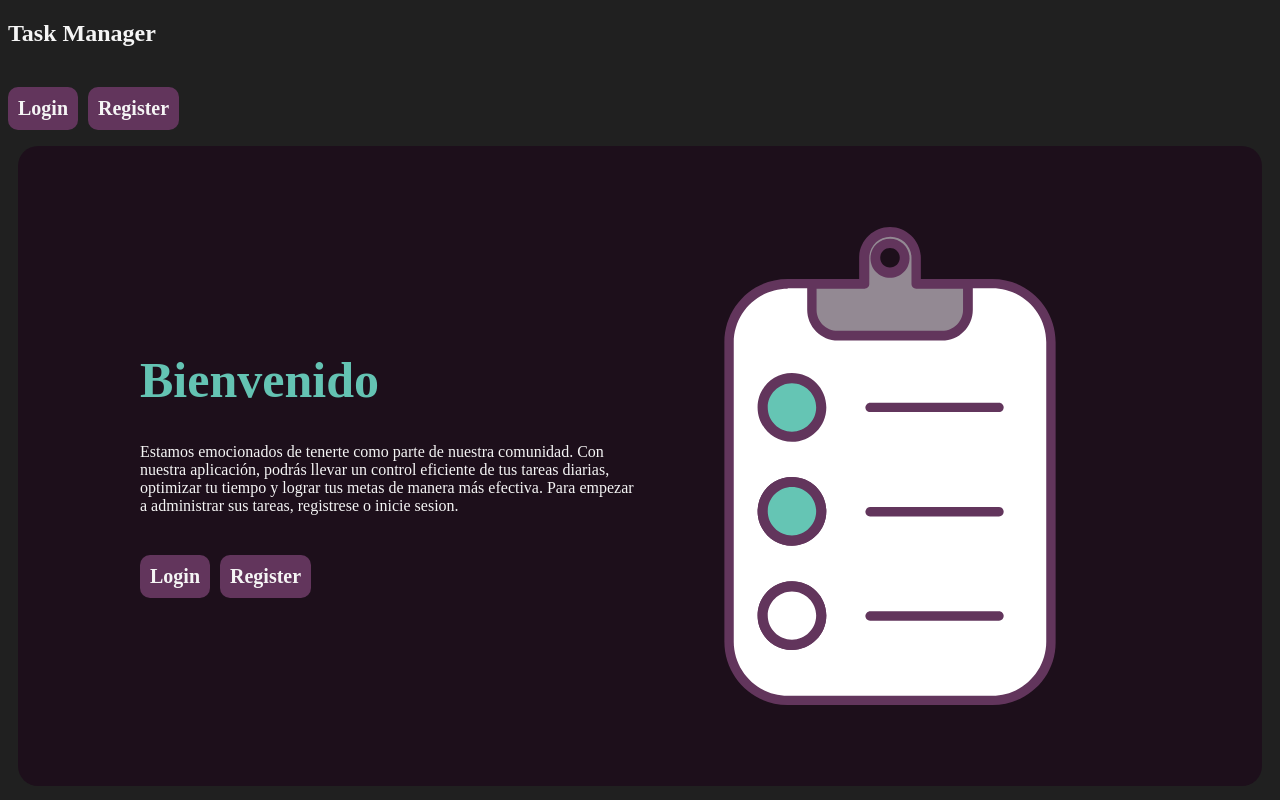
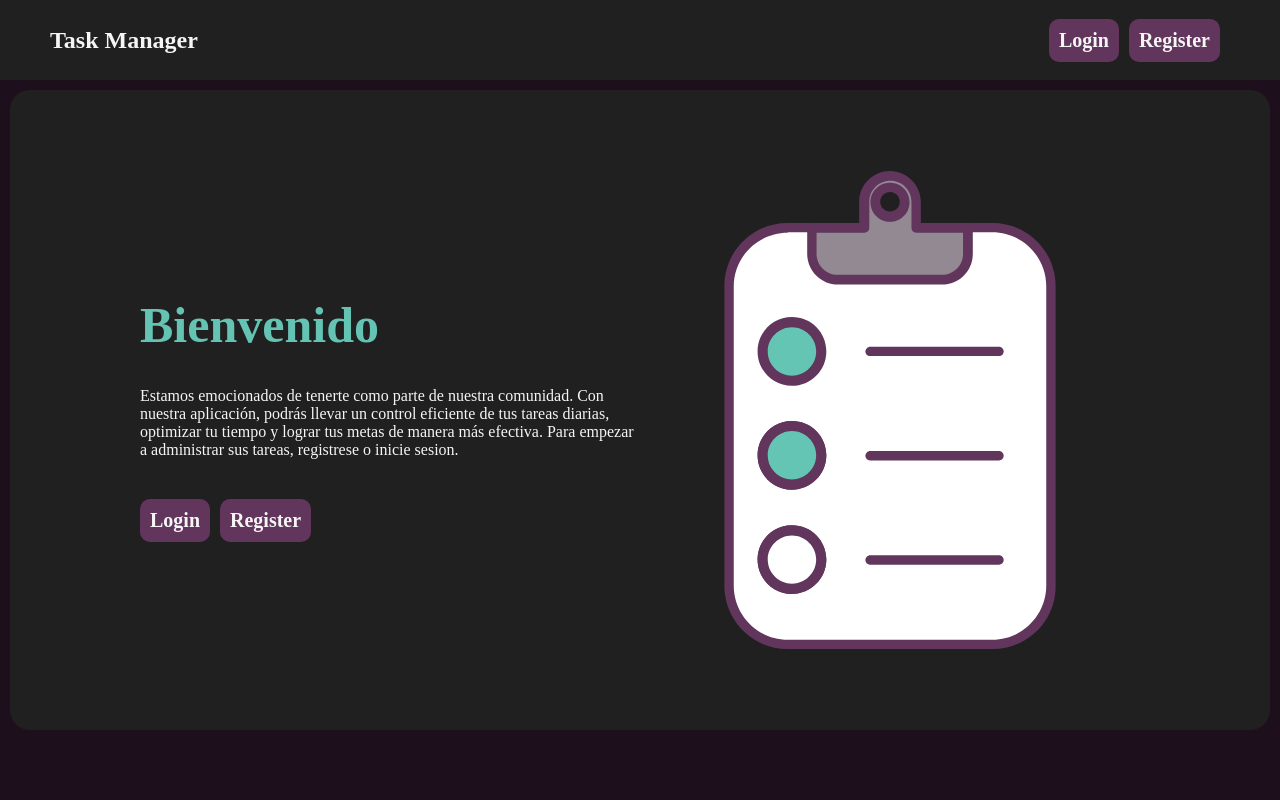
Before and after one commit to jonas0910/TaskManager, a React (Vite) app in the folder client/: page / in a window 1280 px wide. Built offline with nearby package versions, Linux system fonts and the light colour scheme.

Commit message:
Interfaz de Nav v1

```diff
--- a/client/src/components/NavBar.jsx
+++ b/client/src/components/NavBar.jsx
@@ -1,10 +1,11 @@
 import { Link } from 'react-router-dom'
 import { useAuth } from '../context/AuthContext'
+import './styles/NavBar.css'
 
 function NavBar() {
     const {isAuthenticated,logout, user} = useAuth()
   return (
-    <nav className="bg-zinc-700 my-3 flex justify-between py-5 px-10 rounded-lg">
+    <nav className="nav">
         <Link to={
             isAuthenticated ? "/tasks" : "/"
         }>
--- /dev/null
+++ b/client/src/components/styles/NavBar.css
@@ -0,0 +1,12 @@
+.nav{
+    background-color: var(--page-background-color);
+    height: 80px;
+    display: flex;
+    justify-content: space-between;
+    align-items: center;
+    padding: 0 50px 0 50px;
+    position: sticky;
+    top: 0;
+    z-index: 10;
+
+}
--- a/client/src/index.css
+++ b/client/src/index.css
@@ -1,8 +1,17 @@
+:root{
+  --primary-color: #62355c;
+  --secondary-color: #64c3b3;
+  --tertiary-color: #ffffff;
+  --quaternary-color: #938993;
+  --page-background-color: #202020;
+  --background: #1d0f1b;
 
+}
 
 body{
-  background-color: #202020;
+  background-color: var(--background);
   color: whitesmoke;
+  margin: 0;
 }
 
 a{
--- a/client/src/pages/styles/ForAll.css
+++ b/client/src/pages/styles/ForAll.css
@@ -1,11 +1,3 @@
-:root{
-    --primary-color: #62355c;
-    --secondary-color: #64c3b3;
-    --tertiary-color: #ffffff;
-    --quaternary-color: #938993;
-    --page-background-color: #1d0f1b;
-
-}
 
 .contenedor-principal{
     display: flex;
@@ -16,13 +8,13 @@
     margin: 10px;
     border-radius: 20px;
     background-color: var(--page-background-color);
+
 }
 
 .opciones{
     display: flex;
     flex-direction: row;
     align-items: center;
-    margin-top: 40px;
     list-style: none;
     padding-left: 0;
 }
--- a/client/src/pages/styles/HomePage.css
+++ b/client/src/pages/styles/HomePage.css
@@ -12,3 +12,7 @@ img{
 .contenido{
     max-width: 500px;
 }
+
+.contenido p{
+    margin-bottom: 40px;
+}
```
